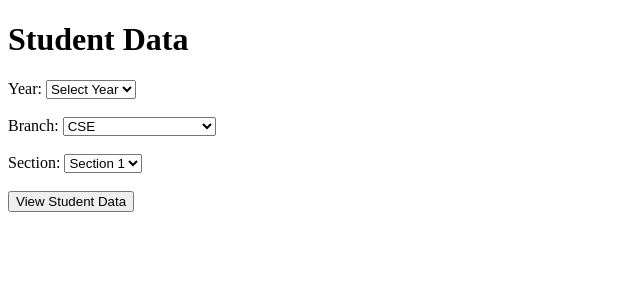
After one commit to gvarshithreddy1/SEMV2, a Flask app: page /edit in a window 1280 px wide. The commit adds this page. Shown: the top 300 px of the page, without its empty margins (0-640 px from the left). Run offline with Flask 2, Linux system fonts and the light colour scheme.

Commit message:
added templates to edit student data, still need to implement it

```diff
--- a/app.py
+++ b/app.py
@@ -15,6 +15,7 @@ def save_uploaded_file(file):
 years = [1,2,3,4]
 branches = ['CSE', 'IT', 'AIDS', 'AIML', 'Chemical Engineering', 'Civil', 'Mechanical', 'ECE', 'EEE']
 sections =["Section 1","Section 2","Section 3","Section 4","Section 5"]
+details = [years,branches,sections]
 authenticated = False
 app = Flask(__name__)
 cluster = MongoClient('mongodb+srv://gvarshithreddy8:Varshith1@cluster0.xzgxe3m.mongodb.net/?retryWrites=true&w=majority')
@@ -116,8 +117,46 @@ def allocate():
     return render_template('experiment_allocation.html', years = years, branches = branches, sections = sections, len = len(sections) )
 
 
+@app.route('/edit',methods = ['GET','POST'])
+def edit():
+
+    return render_template('get_student_details.html',students=details,len = len(details[2]))
+
+@app.route('/view_students/',methods = ["GET",'POST'])
+def view_students():
+    if request.method=="POST":
+        global students
+        students = {
+            'year':int(request.form.get("year")),
+            'branch': request.form.get("branch"),
+            'section': int(request.form.get('section'))
+        }
+        students_details = get_students(studentyear,students['year'],students['branch'],students['section'])
+
+        return render_template('view_students.html',students_details = students_details)
 
 
+
+@app.route('/edit_student/<rollno>')
+def edit_student(rollno):
+    if request.method == "GET":
+        student_rollno = int(rollno)
+        student={}
+        students_details = get_students(studentyear,students['year'],students['branch'],students['section'])
+        for i in students_details:
+            #print(i)
+
+            if student_rollno == i['rollno']:
+                student["studentname"] = i['studentname']
+                student["rollno"] = i['rollno']
+
+
+    return render_template('edit_student.html', student = student)
+
+@app.route('/changeDB_student', methods = ["POST"])
+def changeDB_student():
+
+    return "Data changed successfully"
 
 if __name__ == '__main__':
     app.run()
--- /dev/null
+++ b/templates/get_student_details.html
@@ -0,0 +1,39 @@
+<!DOCTYPE html>
+<html>
+<head>
+    <title>Student Data</title>
+</head>
+<body>
+    <h1>Student Data</h1>
+
+    <form id="studentForm" action="/view_students" method="POST">
+        <label for="year">Year:</label>
+        <select name="year">
+            <option value="">Select Year</option>
+            {%for i in students[0]%}
+                <option value={{i}}>Year {{i}}</option>
+            {%endfor%}
+        </select>
+        <br><br>
+
+        <label for="branch">Branch:</label>
+        <select name="branch">
+            {%for i in students[1] %}
+                <option value={{i}}>{{i}}</option>
+            {%endfor%}
+        </select>
+        <br><br>
+
+        <label for="section">Section:</label>
+        <select name="section">
+            {%for i in range(1,len+1)%}
+                <option value={{i}}>{{students[2][i-1]}}</option>
+            {%endfor%}
+        </select>
+        <br><br>
+
+        <input type="submit" value="View Student Data">
+    </form>
+
+</body>
+</html>
--- a/templates/template.html
+++ b/templates/template.html
@@ -35,7 +35,7 @@
 </head>
 <body>
     <nav class="navbar navbar-expand-lg navbar-dark bg-dark">
-        <a class="navbar-brand" href="/">My Website</a>
+        <a class="navbar-brand" href="/">SEM</a>
         <button class="navbar-toggler" type="button" data-toggle="collapse" data-target="#navbarNav" aria-controls="navbarNav" aria-expanded="false" aria-label="Toggle navigation">
             <span class="navbar-toggler-icon"></span>
         </button>
@@ -50,6 +50,7 @@
                 <li class="nav-item">
                     <a class="nav-link" href="/allocate">Allocate</a>
                 </li>
+
             </ul>
         </div>
     </nav>
```
Also changed, not shown: templates/edit_student.html (added, +14 -0 lines), templates/view_students.html (added, +39 -0 lines).
